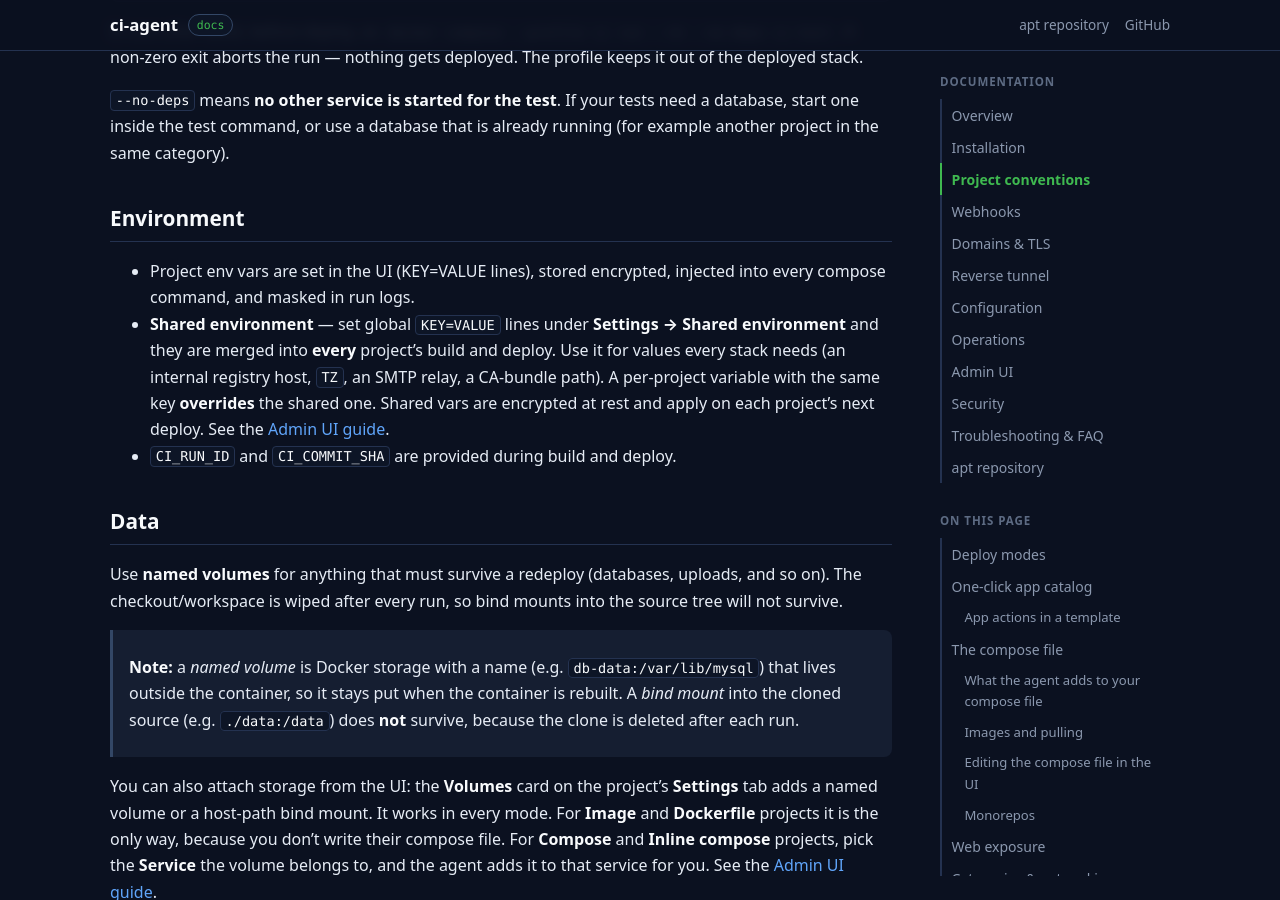
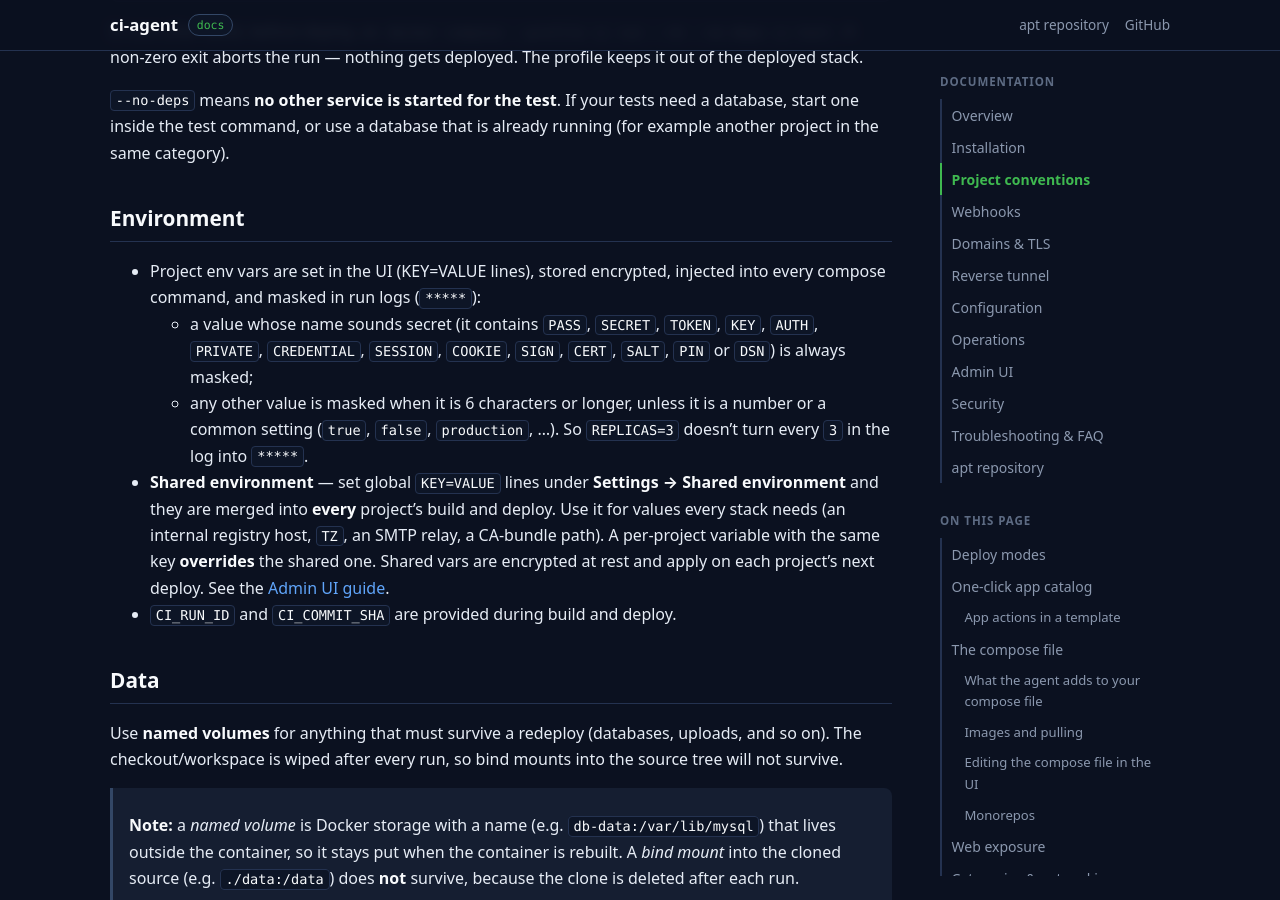
Before and after one commit to m-hoseinzadeh/ci-agent-apt, a Jekyll site: the page built from docs/projects.md, in a window 1280 px wide and 900 px high, scrolled down 8019 px. Built offline with Jekyll 4.4.1, drawn with Linux system fonts in a browser that asks for light colours; our own code applies the rules of GitHub Pages for plain Markdown files.

Commit message:
Publish v0.3.0-r238

```diff
--- a/docs/projects.md
+++ b/docs/projects.md
@@ -367,7 +367,13 @@ already running (for example another project in the same category).
 ## Environment
 
 - Project env vars are set in the UI (KEY=VALUE lines), stored encrypted,
-  injected into every compose command, and masked in run logs.
+  injected into every compose command, and masked in run logs (`*****`):
+  - a value whose name sounds secret (it contains `PASS`, `SECRET`, `TOKEN`,
+    `KEY`, `AUTH`, `PRIVATE`, `CREDENTIAL`, `SESSION`, `COOKIE`, `SIGN`,
+    `CERT`, `SALT`, `PIN` or `DSN`) is always masked;
+  - any other value is masked when it is 6 characters or longer, unless it is
+    a number or a common setting (`true`, `false`, `production`, …). So
+    `REPLICAS=3` doesn't turn every `3` in the log into `*****`.
 - **Shared environment** — set global `KEY=VALUE` lines under
   **Settings → Shared environment** and they are merged into **every** project's
   build and deploy. Use it for values every stack needs (an internal registry
```
Also changed, not shown: docs/security.md (+3 -1 lines), 9 other files.
